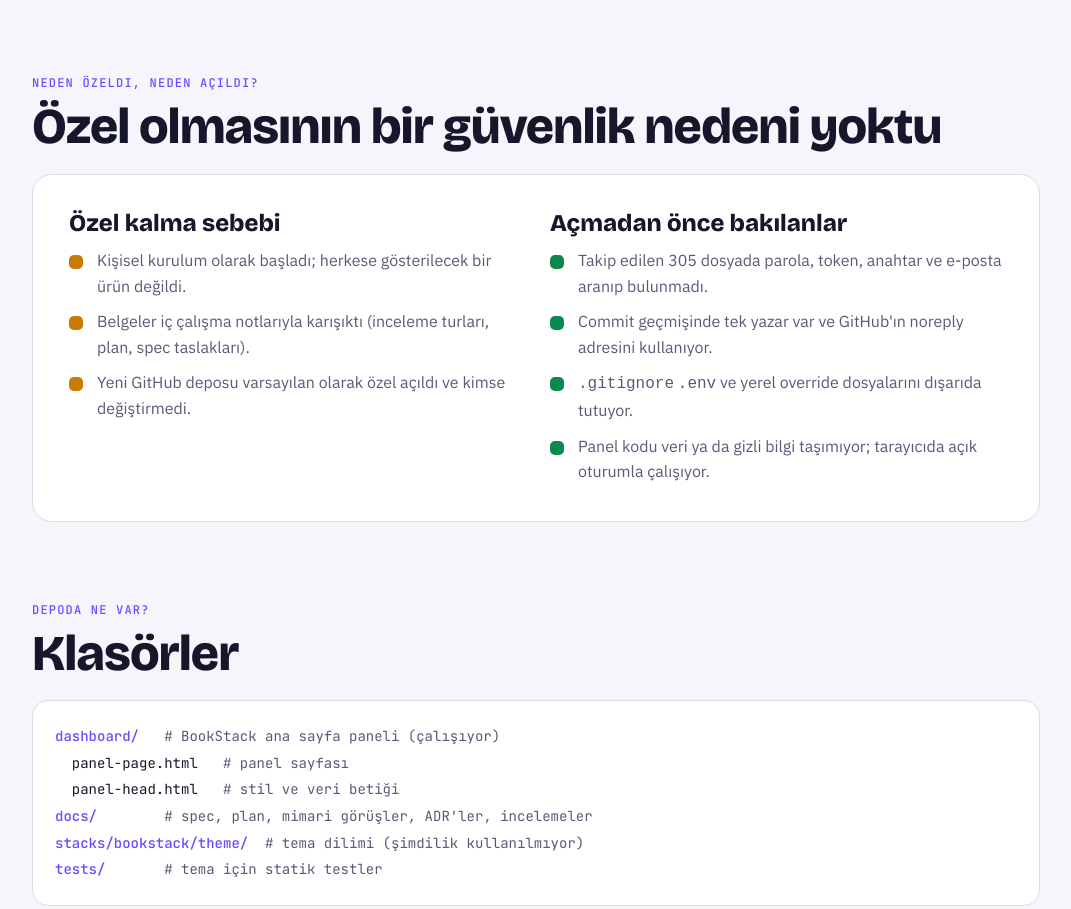
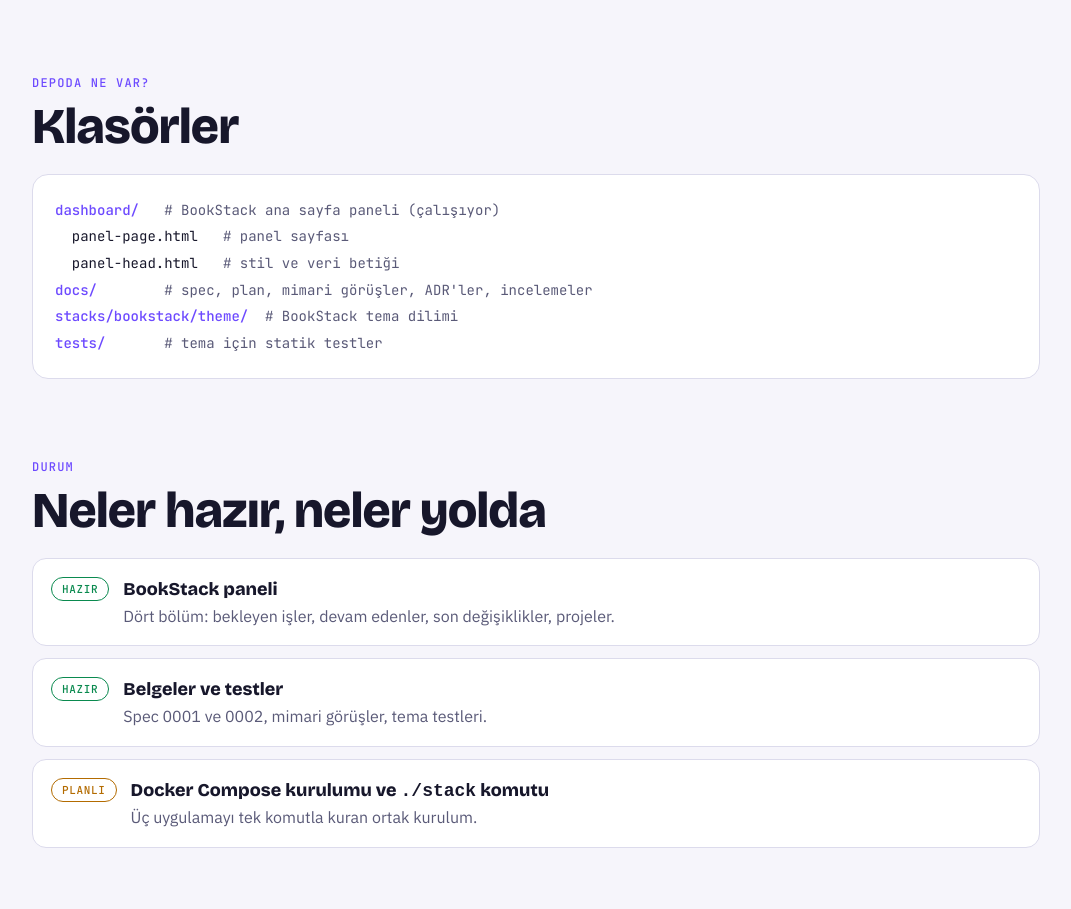
Before and after one commit to GktuOktay/selfhost-stack, a plain HTML site: page site/index.html in a window 1280 px wide. Shown: the part 1253-2162 px from the top of the page, without its empty margins (104-1175 px from the left). Drawn offline with nearby package versions, Linux system fonts and the light colour scheme; animation ran at ten frames a second.

Commit message:
docs: drop meta commentary from README and intro page
Co-Authored-By: Claude Opus 5.5 <noreply@anthropic.com>

```diff
--- a/site/index.html
+++ b/site/index.html
@@ -99,7 +99,7 @@ footer{padding-block:64px 56px;color:var(--muted);font:13px var(--mono)}
   </div>
   <div class="hint">sürükle: döndür</div>
   <div class="wrap">
-    <span class="tag"><i class="dot"></i> açık kaynak · kendi makinen</span>
+    <span class="tag"><i class="dot"></i> self-hosted · Docker</span>
     <h1>Selfhost <span class="grad">Stack</span></h1>
     <p class="lead">Wiki, tasarım ve proje yönetimi aynı çatı altında. BookStack, Penpot ve Plane'i kendi makinende çalıştır. Başlangıç noktası: hepsini tek bakışta gösteren ana sayfa paneli.</p>
     <div class="cta">
@@ -121,29 +121,6 @@ footer{padding-block:64px 56px;color:var(--muted);font:13px var(--mono)}
     </div>
   </section>
 
-  <section id="neden">
-    <div class="eyebrow">Neden özeldi, neden açıldı?</div>
-    <h2>Özel olmasının bir güvenlik nedeni yoktu</h2>
-    <div class="why">
-      <div class="then">
-        <h3>Özel kalma sebebi</h3>
-        <ul>
-          <li>Kişisel kurulum olarak başladı; herkese gösterilecek bir ürün değildi.</li>
-          <li>Belgeler iç çalışma notlarıyla karışıktı (inceleme turları, plan, spec taslakları).</li>
-          <li>Yeni GitHub deposu varsayılan olarak özel açıldı ve kimse değiştirmedi.</li>
-        </ul>
-      </div>
-      <div class="now">
-        <h3>Açmadan önce bakılanlar</h3>
-        <ul>
-          <li>Takip edilen 305 dosyada parola, token, anahtar ve e-posta aranıp bulunmadı.</li>
-          <li>Commit geçmişinde tek yazar var ve GitHub'ın noreply adresini kullanıyor.</li>
-          <li><code>.gitignore</code> <code>.env</code> ve yerel override dosyalarını dışarıda tutuyor.</li>
-          <li>Panel kodu veri ya da gizli bilgi taşımıyor; tarayıcıda açık oturumla çalışıyor.</li>
-        </ul>
-      </div>
-    </div>
-  </section>
 
   <section id="icerik">
     <div class="eyebrow">Depoda ne var?</div>
@@ -152,7 +129,7 @@ footer{padding-block:64px 56px;color:var(--muted);font:13px var(--mono)}
   panel-page.html   <i># panel sayfası</i>
   panel-head.html   <i># stil ve veri betiği</i>
 <b>docs/</b>        <i># spec, plan, mimari görüşler, ADR'ler, incelemeler</i>
-<b>stacks/bookstack/theme/</b>  <i># tema dilimi (şimdilik kullanılmıyor)</i>
+<b>stacks/bookstack/theme/</b>  <i># BookStack tema dilimi</i>
 <b>tests/</b>       <i># tema için statik testler</i></pre>
   </section>
 
@@ -162,7 +139,7 @@ footer{padding-block:64px 56px;color:var(--muted);font:13px var(--mono)}
     <div class="road">
       <div class="step"><span class="pill ok">hazır</span><div><strong>BookStack paneli</strong><span>Dört bölüm: bekleyen işler, devam edenler, son değişiklikler, projeler.</span></div></div>
       <div class="step"><span class="pill ok">hazır</span><div><strong>Belgeler ve testler</strong><span>Spec 0001 ve 0002, mimari görüşler, tema testleri.</span></div></div>
-      <div class="step"><span class="pill todo">yok</span><div><strong>Docker Compose kurulumu ve <code>./stack</code> komutu</strong><span>Spec 0001'de tarif edildi, henüz kodlanmadı. Üç uygulamayı şimdilik resmi kurulum belgeleriyle kurarsın.</span></div></div>
+      <div class="step"><span class="pill todo">planlı</span><div><strong>Docker Compose kurulumu ve <code>./stack</code> komutu</strong><span>Üç uygulamayı tek komutla kuran ortak kurulum.</span></div></div>
     </div>
   </section>
 
@@ -181,11 +158,10 @@ cd selfhost-stack</pre>
 
   <section id="hakkinda">
     <div class="eyebrow">Hakkında</div>
-    <h2>Kim, neden</h2>
+    <h2>Proje</h2>
     <div class="about">
       <div>
         <p>Selfhost Stack, tek kişilik bir ekibin bilgi, tasarım ve iş takibini kendi sunucusunda tutma denemesidir. Veri başkasının bulutunda durmaz, araçlar birbirinden habersiz kalmaz.</p>
-        <p>Depo şimdilik küçük ve dürüst: çalışan tek parça panel. Kalan kurulum işi spec'te yazılı ve sırada.</p>
         <p>Hata bulursan ya da kendi makinene uyarlarken takılırsan GitHub'da issue aç.</p>
       </div>
       <dl>
@@ -193,7 +169,6 @@ cd selfhost-stack</pre>
         <dt>Depo</dt><dd><a href="https://github.com/GktuOktay/selfhost-stack" target="_blank" rel="noopener">github.com/GktuOktay/selfhost-stack</a></dd>
         <dt>Uygulamalar</dt><dd>BookStack, Penpot, Plane</dd>
         <dt>Çalışma</dt><dd>Docker, yerel makine</dd>
-        <dt>Lisans</dt><dd>Henüz seçilmedi</dd>
       </dl>
     </div>
   </section>
```
Also changed, not shown: 1 other file.
